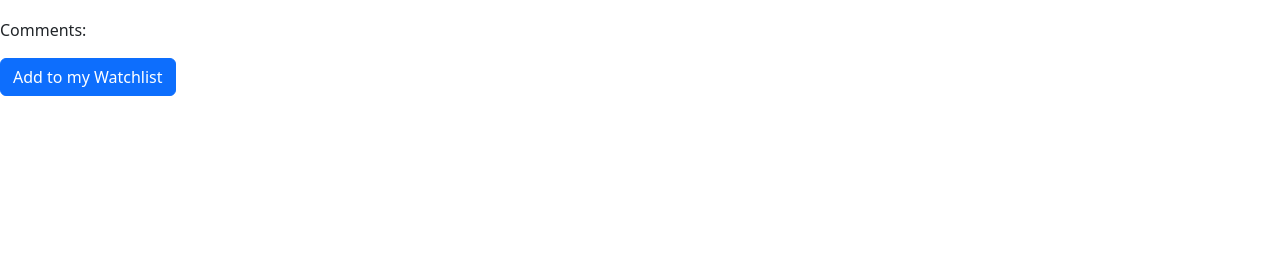
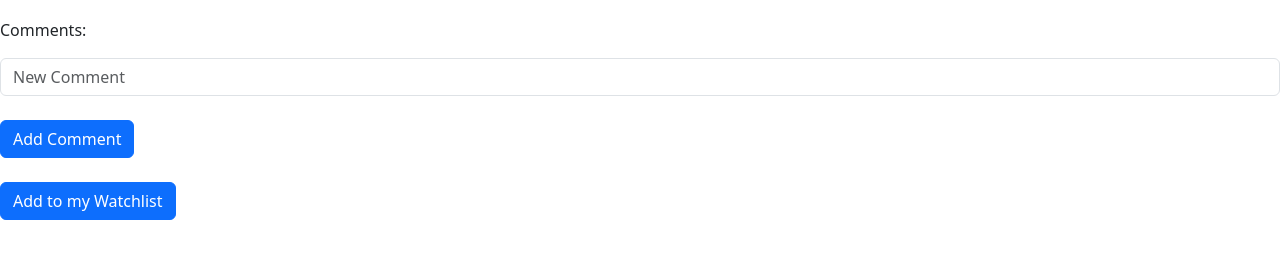
Before and after one commit to Harward-Projects/commerce, a Django app: a page that uses auctions/templates/auctions/listing.html in a window 1280 px wide. Shown: the part 531-800 px from the top of the page. Run offline with Django 3.2, Linux system fonts and the light colour scheme; a user stored in the database is signed in; data comes from the database, SQL or seed files in the repository; both versions use the stored data as it was after the commit; some libraries are stand-ins or nearby versions.

Commit message:
Fixes comments and ...

```diff
--- a/auctions/templates/auctions/category.html
+++ b/auctions/templates/auctions/category.html
@@ -8,7 +8,7 @@
                 <p>Listing: <a href="{% url 'listing' title=listing_of_category.title %}">{{ listing_of_category.title|safe }}</a></p>
                 <p><img src="{{ listing_of_category.photo_url|safe }}" alt="{{ listing_of_category.title|safe }}"></p>
                 <p class="">Description: {{ listing_of_category.description|safe }}</p>
-                <p class="">Comments: {{ listing_of_category.comments|safe }}</p>
+                <!-- <p class="">Comments: {{ listing_of_category.comments|safe }}</p> -->
                 <p class="">Price: {{ listing_of_category.price|safe }}</p>
                 <hr>
             {% endif %}
--- a/auctions/templates/auctions/index.html
+++ b/auctions/templates/auctions/index.html
@@ -8,7 +8,7 @@
                 <p>Listing: <a href="{% url 'listing' title=item.title %}">{{ item.title|safe }}</a></p>
                 <p><img src="{{ item.photo_url|safe }}" alt="{{ item.title|safe }}"></p>
                 <p class="">Description: {{ item.description|safe }}</p>
-                <p class="">Comments: {{ item.comments|safe }}</p>
+                <!-- <p class="">Comments: {{ item.comments|safe }}</p> -->
                 <p class="">Price: {{ item.price|safe }}</p>
                 <hr>
             {% endif %}
--- a/auctions/templates/auctions/listing.html
+++ b/auctions/templates/auctions/listing.html
@@ -9,12 +9,28 @@
 
     <p>Comments: </p>
     {% for comment in item.comments.all %}
-        <p class="">{{ comment|safe }}</p>
+        {% if comment != "No comment" %}
+            <p class="">{{ comment|safe }}</p>
+            <hr>
+        {% endif %}
     {% endfor %}
 
+    <form action="{% url 'add_comment' title=item.title %}" method="post">
+        {% csrf_token %}
+        <!-- <div class="form-group"> -->
+            <input class="form-control" type="text" name="new_comment" placeholder="New Comment">
+            <br>
+        <!-- </div> -->
+        {% if message == "Can't add empty or repetitive comment!" %}
+            <P class="alert alert-warning">{{ message }}</P>
+            <br>
+        {% endif %}
+        <input class="btn btn-primary" type="submit" value="Add Comment">
+    </form>
+    <br>
     {% if user.is_authenticated %}
         {% if user in item.watchlist.all %}
-            {% if message %}
+            {% if message == "You are going to remove this listing from your watchlish, are you sure?" %}
                 <p class="alert alert-danger">{{ message }}</p>
             <a class="btn btn-danger" href="{% url 'ARWatchlist' key=0 title=item.title %}">Yes, Remove it from my Watchlist</a>
             {% else %}
--- a/auctions/urls.py
+++ b/auctions/urls.py
@@ -9,6 +9,7 @@ urlpatterns = [
     path("category/<str:category>", views.view_category, name="category"),
     path("watchlist", views.watchlist, name="watchlist"),
     path("ARWatchlist/<int:key>/<str:title>", views.ARWatchlist, name="ARWatchlist"),
+    path("listing/<str:title>", views.add_comment, name="add_comment"),
     path("login", views.login_view, name="login"),
     path("logout", views.logout_view, name="logout"),
     path("register", views.register, name="register"),
--- a/auctions/views.py
+++ b/auctions/views.py
@@ -82,6 +82,32 @@ def ARWatchlist(request, key, title):
             "listing": listing,
         })
 
+def add_comment(request, title):
+    listing = Listings.objects.get(title=title)
+
+    if request.method == 'POST':
+        user = request.user.username
+        new_comment = request.POST.get("new_comment")
+        added_comment, created_added_comment = Comments.objects.get_or_create(content=new_comment, user=user)
+
+        if new_comment and created_added_comment:
+            listing.comments.add(added_comment.id)
+            print("comment added to {listing} listing")
+            return render(request, "auctions/listing.html", {
+                    "item": listing,
+                })
+        else:
+            return render(request, "auctions/listing.html", {
+                "message": "Can't add empty or repetitive comment!",
+                "item": listing,
+            })
+
+    else:
+        print("Why else?")
+        print(f"title in add_comment: {listing.title}")
+        return render(request, "auctions/listing.html", {
+            "item": listing,
+        })
 def login_view(request):
     if request.method == "POST":
 
@@ -166,7 +192,7 @@ def create_listing(request):
                 if Listings.objects.all():
                     print("Listings.objects.all()", Listings.objects.all())
                     # bidprice = bid.bid_price
-                    listing.bid_price.set([bid])
+                    listing.bid_price.add(bid.id)
                     # Listings.objects.filter(title=title).bid_price.add(bid)
         else:
             return render(request, "auctions/create_listing.html", {
@@ -193,7 +219,7 @@ def create_listing(request):
         else:
             comment, created_comment = Comments.objects.get_or_create(content="No comment", user=user)
 
-        listing.comments.set([comment])
+        listing.comments.add(comment.id)
 
         # listing = Listings(title=title, description=description, photo_url=photo_url, user=user)
         # listing.save()
@@ -221,14 +247,15 @@ def create_listing(request):
 def view_listing(request, title):
     listing = get_object_or_404(Listings, title=title)
     # listing.price = listing.bid_price.
-    user = request.user.username
+    # user = request.user.username
     # user_id = User.objects.get(username=user).id
     # listing_id = Listings.objects.get(title=title).id
 
     # print(listing.watchlist.filter(Q(listings_id=listing_id) & Q(user_id=user_id)))
     # print(f"state: {listing.watchlist.filter(id=user_id).exists()} and user: {user}")
-    print(f"state: {listing.watchlist.filter(username=user).exists()} and user: {user}")
+    # print(f"state: {listing.watchlist.filter(username=user).exists()} and user: {user}")
+    print(f"title in view_listing: {listing.title}")
 
     return render(request, "auctions/listing.html", {
         "item": listing,
-    })
+        })
```
Also changed, not shown: db.sqlite3.
